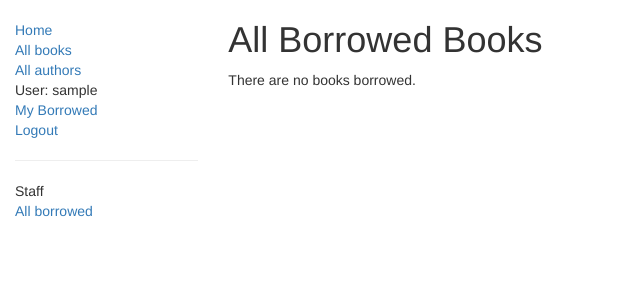
After one commit to SterrenHeer/library_app, a Django app: page /catalog/borrowed/ in a window 1280 px wide. The commit adds this page. Shown: the top 300 px of the page, without its empty margins (0-640 px from the left). Run offline with Django 4.2, Linux system fonts and the light colour scheme; the visitor is signed in with stand-in values (Sample User, id 1); data that the repository does not hold is empty; some libraries are stand-ins or nearby versions.

Commit message:
Add all borrowed page for staff

```diff
--- a/catalog/templates/catalog/base_generic.html
+++ b/catalog/templates/catalog/base_generic.html
@@ -26,6 +26,15 @@
              <li><a href="{% url 'login'%}?next={{request.path}}">Login</a></li>
           {% endif %}
       </ul>
+      {% if user.is_staff %}
+       <hr />
+       <ul class="sidebar-nav">
+       <li>Staff</li>
+       {% if perms.catalog.can_mark_returned %}
+       <li><a href="{% url 'all-borrowed' %}">All borrowed</a></li>
+       {% endif %}
+       </ul>
+      {% endif %}
      {% endblock %}
       </div>
       <div class="col-sm-10 ">
--- /dev/null
+++ b/catalog/templates/catalog/bookinstance_list_borrowed_all.html
@@ -0,0 +1,19 @@
+{% extends "catalog/base_generic.html" %}
+
+{% block content %}
+    <h1>All Borrowed Books</h1>
+
+    {% if bookinstance_list %}
+    <ul>
+
+      {% for bookinst in bookinstance_list %}
+      <li class="{% if bookinst.is_overdue %}text-danger{% endif %}">
+        <a href="{% url 'book-detail' bookinst.book.pk %}">{{bookinst.book.title}}</a> ({{ bookinst.due_back }}) {% if user.is_staff %}- {{ bookinst.borrower }}{% endif %}
+      </li>
+      {% endfor %}
+    </ul>
+
+    {% else %}
+      <p>There are no books borrowed.</p>
+    {% endif %}
+{% endblock %}
--- a/catalog/urls.py
+++ b/catalog/urls.py
@@ -8,4 +8,5 @@ urlpatterns = [
     path('authors/', views.AuthorListView.as_view(), name='authors'),
     path('author/<int:pk>', views.AuthorDetailView.as_view(), name='author-detail'),
     path('mybooks/', views.LoanedBooksByUserListView.as_view(), name='my-borrowed'),
+    path('borrowed/', views.LoanedBooksAllListView.as_view(), name='all-borrowed'),
 ]
--- a/catalog/views.py
+++ b/catalog/views.py
@@ -2,6 +2,7 @@ from django.shortcuts import render
 from .models import Book, Author, BookInstance, Genre, Language
 from django.views import generic
 from django.contrib.auth.mixins import LoginRequiredMixin
+from django.contrib.auth.mixins import PermissionRequiredMixin
 
 
 def index(request):
@@ -39,10 +40,20 @@ class AuthorDetailView(generic.DetailView):
     model = Author
 
 
-class LoanedBooksByUserListView(LoginRequiredMixin,generic.ListView):
+class LoanedBooksByUserListView(LoginRequiredMixin, generic.ListView):
     model = BookInstance
-    template_name ='catalog/bookinstance_list_borrowed_user.html'
+    template_name = 'catalog/bookinstance_list_borrowed_user.html'
     paginate_by = 10
 
     def get_queryset(self):
         return BookInstance.objects.filter(borrower=self.request.user).filter(status__exact='o').order_by('due_back')
+
+
+class LoanedBooksAllListView(PermissionRequiredMixin, generic.ListView):
+    model = BookInstance
+    permission_required = 'catalog.can_mark_returned'
+    template_name = 'catalog/bookinstance_list_borrowed_all.html'
+    paginate_by = 10
+
+    def get_queryset(self):
+        return BookInstance.objects.filter(status__exact='o').order_by('due_back')
```
